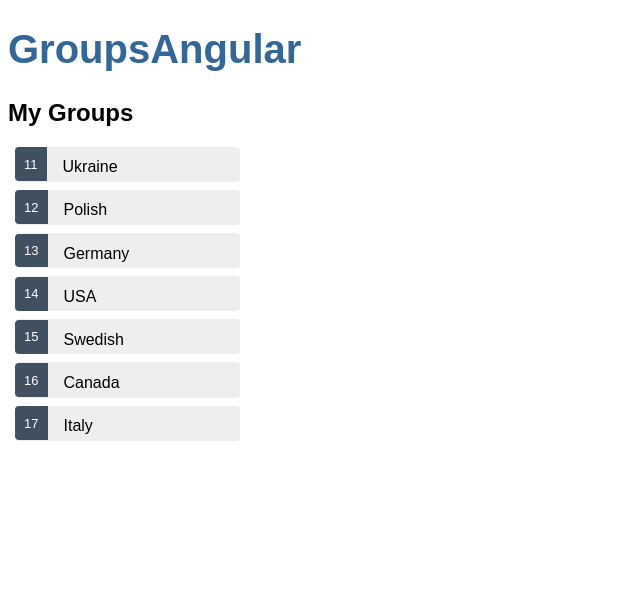
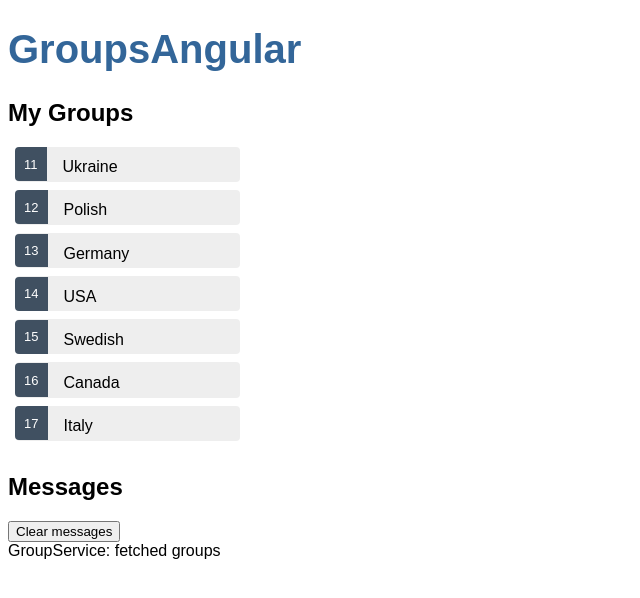
Before and after one commit to olexandrduplava/GroupsAngular, an Angular app: page / in a window 1280 px wide. Shown: the top 598 px of the page, without its empty margins (0-640 px from the left). Built offline with nearby package versions, Linux system fonts and the light colour scheme.

Commit message:
#Commit 4.3 Add Services, MessageService added Message GS and GC refactored code in GC onSelect(), constructor Now shows messages with selected group identification

```diff
--- a/src/app/app.component.html
+++ b/src/app/app.component.html
@@ -1,3 +1,4 @@
 <h1>{{title}}</h1>
 
 <app-group></app-group>
+<app-messages></app-messages>
--- a/src/app/app.module.ts
+++ b/src/app/app.module.ts
@@ -6,12 +6,14 @@
 
 import { GroupComponent } from './group/group.component';
 import { GroupDetailComponent } from './group-detail/group-detail.component';
+import { MessagesComponent } from './messages/messages.component';
 
 @NgModule({
   declarations: [
     AppComponent,
     GroupComponent,
-    GroupDetailComponent
+    GroupDetailComponent,
+    MessagesComponent
   ],
     imports: [
         BrowserModule,
--- a/src/app/group/group.component.ts
+++ b/src/app/group/group.component.ts
@@ -3,6 +3,7 @@
 import {GROUPS} from "./mock-groups";
 
 import {GroupService} from "../service/group.service";
+import {MessageService} from "../service/message.service";
 
 @Component({
   selector: 'app-group',
@@ -14,7 +15,7 @@
   groups: Group[] = [];
   selectedGroup?: Group;
 
-  constructor(private groupService: GroupService) { }
+  constructor(private groupService: GroupService, private messageService: MessageService) { }
 
   ngOnInit(): void {
     this.getGroups()
@@ -22,6 +23,7 @@
 
   onSelect(group: Group): void {
     this.selectedGroup = group;
+    this.messageService.add(`GroupComponent: Selected group id=${group.id}`)
   }
 
   getGroups():void{
--- /dev/null
+++ b/src/app/messages/messages.component.html
@@ -0,0 +1,8 @@
+<div *ngIf="messageService.messages.length">
+
+  <h2>Messages</h2>
+  <button class="clear"
+          (click)="messageService.clear()">Clear messages</button>
+  <div *ngFor='let message of messageService.messages'> {{message}} </div>
+
+</div>
--- /dev/null
+++ b/src/app/messages/messages.component.ts
@@ -0,0 +1,17 @@
+import { Component, OnInit } from '@angular/core';
+
+import {MessageService} from "../service/message.service";
+
+@Component({
+  selector: 'app-messages',
+  templateUrl: './messages.component.html',
+  styleUrls: ['./messages.component.css']
+})
+export class MessagesComponent implements OnInit {
+
+  constructor(public messageService: MessageService) { }
+
+  ngOnInit(): void {
+  }
+
+}
--- a/src/app/service/group.service.ts
+++ b/src/app/service/group.service.ts
@@ -5,15 +5,18 @@
 
 import {Observable, of} from "rxjs";
 
+import {MessageService} from "./message.service";
+
 @Injectable({
   providedIn: 'root'
 })
 export class GroupService {
 
-  constructor() { }
+  constructor(private messageService: MessageService) { }
 
   getGroups(): Observable<Group[]> {
     const groups = of(GROUPS);
+    this.messageService.add('GroupService: fetched groups')
     return groups;
   }
 
--- /dev/null
+++ b/src/app/service/message.service.ts
@@ -0,0 +1,19 @@
+import { Injectable } from '@angular/core';
+
+@Injectable({
+  providedIn: 'root'
+})
+export class MessageService {
+
+  messages: string[] = [];
+
+  add(message: string) {
+    this.messages.push(message);
+  }
+
+  clear(){
+    this.messages = [];
+  }
+
+  constructor() { }
+}
```
Also changed, not shown: src/app/messages/messages.component.css (added), 2 other files (tests, documents, lock files or other folders).
